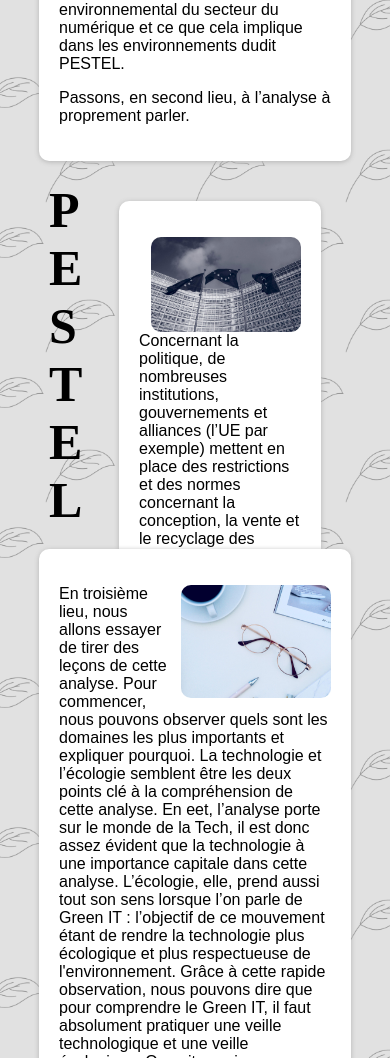
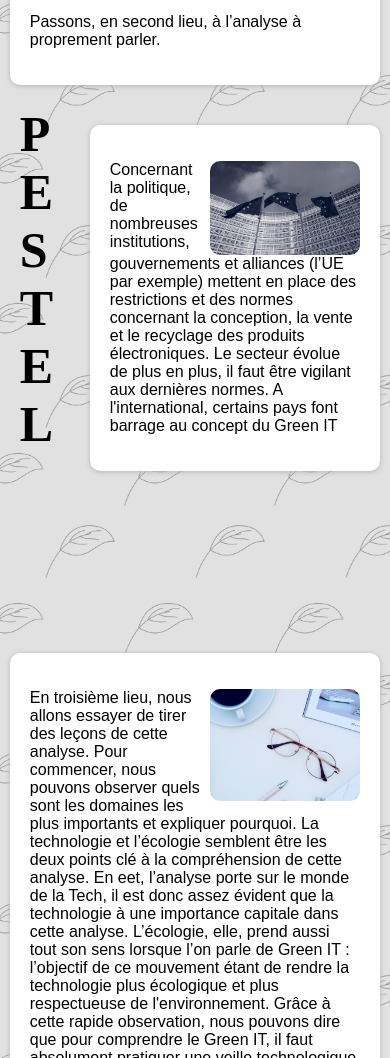
Before and after one commit to A1-SAE/sae-1.06, a plain HTML site: page Frontend/enjeux.html in a window 390 px wide. Shown: the part 942-2000 px from the top of the page. Drawn offline with Linux system fonts and the light colour scheme; a web font is replaced by a local one.

Commit message:
v0.10
pestel responsive

```diff
--- a/Frontend/enjeux.html
+++ b/Frontend/enjeux.html
@@ -71,7 +71,7 @@
             </p>
         </div>
 
-        <div>
+        <div id="pestelBlock">
             <div>
                 <label for="pestel_p"><h3>P</h3></label>
                 <input type="radio" name="pestel" value="" id="pestel_p" checked>
--- a/Frontend/styles/composants/content.scss
+++ b/Frontend/styles/composants/content.scss
@@ -56,3 +56,10 @@
     margin: 0 10px 0 0;
   }
 }
+
+
+@media screen and (max-width:550px){
+  .notionLikeSection{
+    padding:0 2.5%;
+  }
+}
--- a/Frontend/styles/composants/pestel.scss
+++ b/Frontend/styles/composants/pestel.scss
@@ -1,6 +1,8 @@
 #pestel{
-  > div{
+
+  #pestelBlock{
     position:relative;
+    margin-bottom:200px;
   }
 
   .content{
@@ -8,8 +10,7 @@
     position:absolute;
     top:0;
     left:80px;
-    width:calc(80vw - 150px);
-
+    width:calc(80vw - 120px);
   }
 
   label{
@@ -35,3 +36,9 @@
     }
   }
 }
+
+@media screen and (max-width:550px){
+  #pestel .content{
+    width:calc(95vw - 120px);
+  }
+}
--- a/Frontend/styles/composants/timeline.scss
+++ b/Frontend/styles/composants/timeline.scss
@@ -6,6 +6,7 @@ section{
   display:flex;
   flex-direction:column;
   align-items: center;
+  margin-bottom:300px;
 }
 
 .timelineContainer{
@@ -27,7 +28,8 @@ section{
 
     > *:last-child{
       position:absolute;
-      bottom:-20px;
+      //bottom:-20px;
+      top:calc(100% - 20px);
       margin-bottom:0;
     }
     > *:first-child{
--- a/Frontend/styles/main.scss
+++ b/Frontend/styles/main.scss
@@ -16,4 +16,5 @@ body {
   background-position: center;
   width: 100vw;
   overflow-x: hidden;
+  min-width:320px;
 }
```
Also changed, not shown: Frontend/styles/chronologie.css, Frontend/styles/chronologie.scss (line endings or trailing spaces), Frontend/styles/enjeux.css, Frontend/styles/main.css, 4 other files.
